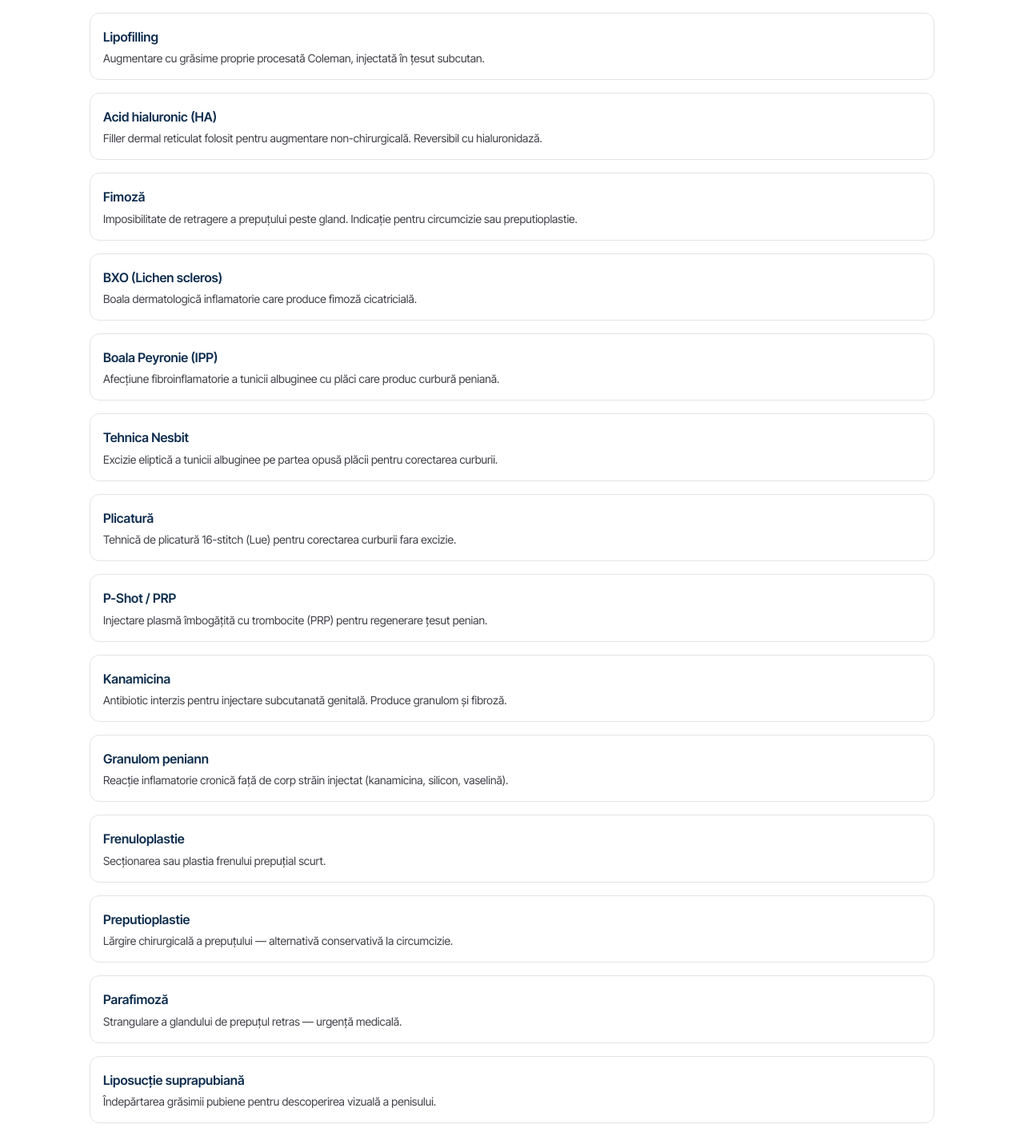
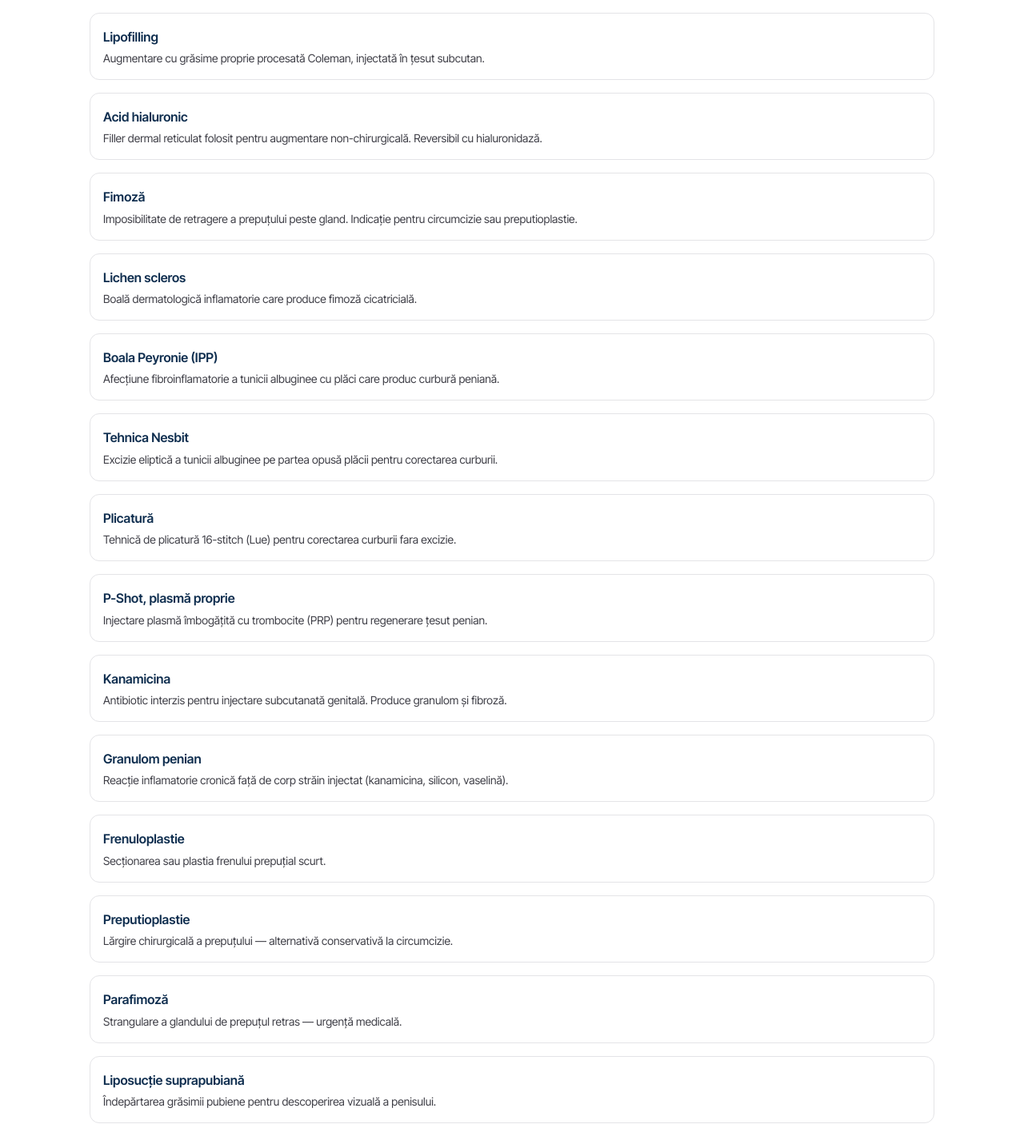
Before and after one commit to mihnea-eugen/chirurgia-intima, a Next.js app: page /dictionar-termeni in a window 1280 px wide. Shown: the part 1083-2504 px from the top of the page at 80% size. Built offline with nearby package versions, Linux system fonts and the light colour scheme; no server answers.

Commit message:
fix(dictionar-termeni): RO corect, scoate (HA), penis ascuns, P-Shot RO

```diff
--- a/app/dictionar-termeni/page.tsx
+++ b/app/dictionar-termeni/page.tsx
@@ -9,20 +9,20 @@ const termeni = [
   { t: "Faloplastie", d: "Procedură chirurgicală estetică sau reconstructivă a penisului. Include alungire și îngroșare." },
   { t: "Ligamentoliză", d: "Secționarea parțială a ligamentului suspensor pentru alungirea vizuală a penisului." },
   { t: "Lipofilling", d: "Augmentare cu grăsime proprie procesată Coleman, injectată în țesut subcutan." },
-  { t: "Acid hialuronic (HA)", d: "Filler dermal reticulat folosit pentru augmentare non-chirurgicală. Reversibil cu hialuronidază." },
+  { t: "Acid hialuronic", d: "Filler dermal reticulat folosit pentru augmentare non-chirurgicală. Reversibil cu hialuronidază." },
   { t: "Fimoză", d: "Imposibilitate de retragere a prepuțului peste gland. Indicație pentru circumcizie sau preputioplastie." },
-  { t: "BXO (Lichen scleros)", d: "Boala dermatologică inflamatorie care produce fimoză cicatricială." },
+  { t: "Lichen scleros", d: "Boală dermatologică inflamatorie care produce fimoză cicatricială." },
   { t: "Boala Peyronie (IPP)", d: "Afecțiune fibroinflamatorie a tunicii albuginee cu plăci care produc curbură peniană." },
   { t: "Tehnica Nesbit", d: "Excizie eliptică a tunicii albuginee pe partea opusă plăcii pentru corectarea curburii." },
   { t: "Plicatură", d: "Tehnică de plicatură 16-stitch (Lue) pentru corectarea curburii fara excizie." },
-  { t: "P-Shot / PRP", d: "Injectare plasmă îmbogățită cu trombocite (PRP) pentru regenerare țesut penian." },
+  { t: "P-Shot, plasmă proprie", d: "Injectare plasmă îmbogățită cu trombocite (PRP) pentru regenerare țesut penian." },
   { t: "Kanamicina", d: "Antibiotic interzis pentru injectare subcutanată genitală. Produce granulom și fibroză." },
-  { t: "Granulom peniann", d: "Reacție inflamatorie cronică față de corp străin injectat (kanamicina, silicon, vaselină)." },
+  { t: "Granulom penian", d: "Reacție inflamatorie cronică față de corp străin injectat (kanamicina, silicon, vaselină)." },
   { t: "Frenuloplastie", d: "Secționarea sau plastia frenului prepuțial scurt." },
   { t: "Preputioplastie", d: "Lărgire chirurgicală a prepuțului — alternativă conservativă la circumcizie." },
   { t: "Parafimoză", d: "Strangulare a glandului de prepuțul retras — urgență medicală." },
   { t: "Liposucție suprapubiană", d: "Îndepărtarea grăsimii pubiene pentru descoperirea vizuală a penisului." },
-  { t: "Hidden penis", d: "Penis ascuns sub piele pubiană — corecție prin liposucție + faloplastie." },
+  { t: "Penis ascuns", d: "Penis ascuns sub piele pubiană (cunoscut și ca sindromul hidden penis), corectabil prin liposucție și faloplastie." },
   { t: "Tunica albuginee", d: "Înveliș fibros al corpilor cavernoși implicat în mecanismul erectil." },
   { t: "Corpii cavernoși", d: "Structuri vasculare ce se umplu cu sânge în erecție." },
   { t: "ISAPS", d: "International Society of Aesthetic Plastic Surgery — organizația profesională globală a chirurgilor estetici." }
```
